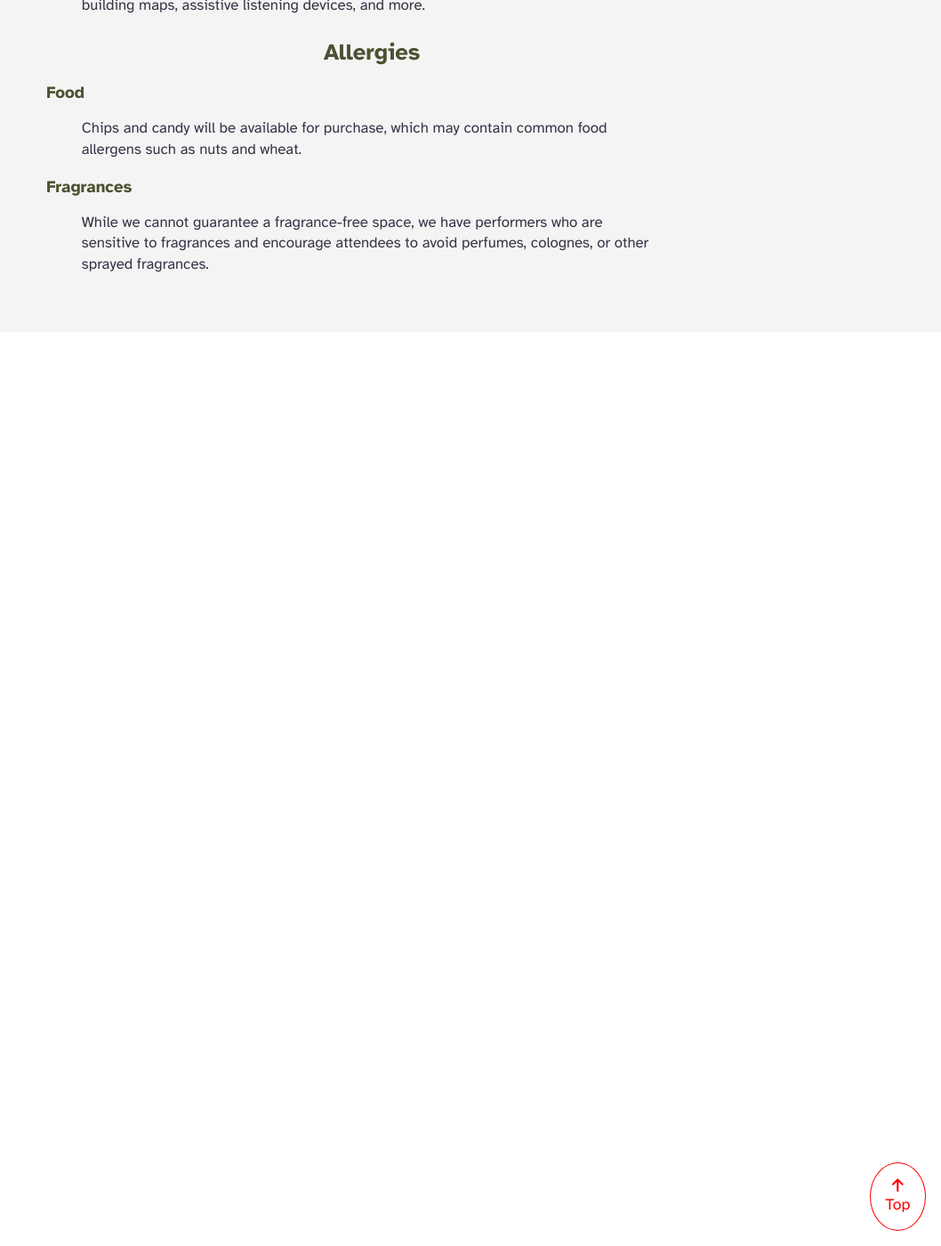
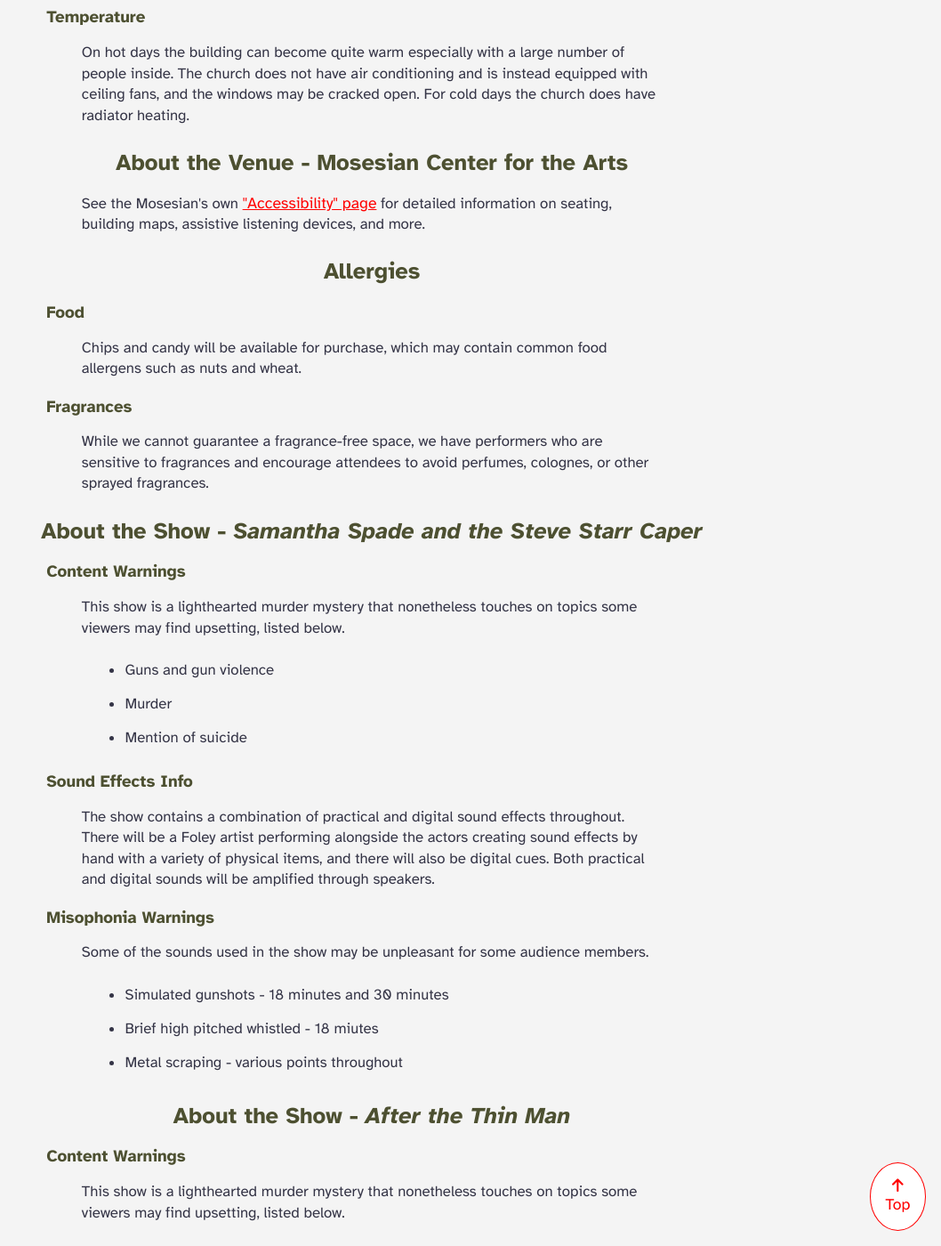
Before and after one commit to pmrp-boston/pmrp-boston.github.io, a Jekyll site: the page built from information.md, in a window 1280 px wide and 1400 px high, scrolled down 1414 px. Shown: the whole window at 89% size, without its empty margins (222-1280 px from the left). Built offline with Jekyll 4.4.1, drawn with Linux system fonts in a browser that asks for light colours; some web fonts are replaced; before the commit the page ends 1787 px from its top, so only the background shows below that; some of the changed text lies outside the part shown.

Commit message:
Add parking, content, sound info

```diff
--- a/_data/bios/bullets.yml
+++ b/_data/bios/bullets.yml
@@ -2,19 +2,32 @@
   - name: "JB Brown"
     bio: "JB Brown (Announcer, After the Thin Man), a California native, has been active in the theatre arts for over thirty years. JB received a Master of Letters in Shakespeare and Performance as well as an MFA with an emphasis in directing Shakespeare from Mary Baldwin University in Staunton, Virginia. He has taught, acted, voice-acted, and directed with various academic and professional theatre groups over the years such as Mary Baldwin in association with the Blackfriars Playhouse, Utah Tech University, Utah Valley University, Hale Center Theatre-Orem, the Kingsmen Shakespeare Company, Sundance Summer Theatre, Utah Shakespeare Festival, and Motley Sounds. Some of his more notable acting performances include Benedick in Much Ado About Nothing, Dromio of Ephesus in The Comedy of Errors, Andrew Wyke in Sleuth, Major General Stanley in The Pirates of Penzance, John Barrymore in I Hate Hamlet, and Fin in One Foot for the Great Salt Lake Fringe Festival. Most recently, he has performed in Hale Center Theatre Orem’s A Christmas Carol as the Ghost of Christmas Present and Marley’s Ghost and locally in the Burlington Players production of The Book of Will as Henry Condell."
   - name: "Simone Agha"
-    bio: "Simone Agha (Foley, The Steve Starr Caper) is thrilled to be once again making noise for a PMRP production. This is her *mumbles*th show stomping and <unintelligible noise> with PMRP."
+    bio: "Simone Agha (Foley, The Steve Starr Caper) is thrilled to be once again making noise for a PMRP production. This is her *mumbles*th show stomping and &lt;unintelligible noise&gt; with PMRP."
+  - name: "Terry Sage Bernard"
+    bio: "Terry Sage Bernard (Foley, The Steve Starr Caper) had ninety bars of gold,<br>
+      As I sailed, as I sailed<br>
+      I'd ninety bars of gold,<br>
+      As I sailed,<br>
+      I'd ninety bars of gold,<br>
+      And dollars manifold,<br>
+      With riches uncontrolled,<br>
+      As I sailed."
   - name: Marielle Boudreau
     bio: "Marielle Boudreau (Ensemble, After the Thin Man) is excited to be making her PMRP debut. She has previously performed with groups including the Gazebo Players, Theatre To Go, Riverside Theatre Works, and Theatre@First. She is also featured as a playwright in this year's Festival@First."
   - name: "Jaimie Carlson"
     bio: "Jaimie Carlson (Foley Coordinator and Assistant Director, After The Thin Man)’s previous roles with PMRP include adapting The Most Dangerous Game and Foley coordinating for various shows. When not choreographing sword fights or breaking glass for PMRP, Jaimie can be found programming robots, playing quizbowl, or cramming more books into her apartment. She would like to thank Hobbes for Asta inspiration. *Clink!*"
   - name: "Jess Conger-Henry"
     bio: "Jess Conger-Henry made a name for herself as a Major General in the War of 1812. She parlayed her military success into a career in politics, being elected the 9th President of the United States. Unfortunately, she was taken ill with typhoid fever, and died just 31 days after being sworn into office. The preceding biography may contain some errors in its historical accuracy."
+  - name: "Mikah Connolly"
+    bio: "Mikah Connolly (Dancer, After the Thin Man) reminds me of the babe. The babe with the power. The power of voodoo. You do, you do."
   - name: Kim Dauber
     bio: "Kim Dauber (Ensemble, After the Thin Man) is back to cause more trouble! She is delighted to be in a show with so many talented people. Please enjoy her shenanigans."
   - name: Caroline DeBrota
     bio: "Caroline DeBrota (Samantha Spade, The Steve Starr Caper) (VOICEOVER): I stared down across the empty cast bio before me. Ever since I closed that performance of Night of the Living Deadback in 2023, I had known in my gut that I would one day be back on the PMRP stage...but had I realized it would be in my first truly \"Starr\"-ing role, after over 18 years of acting? The thing was, there really was more to the character of Samantha Spade than met the eye, er, Private Eye, if you will. Her no-nonsense detective work reminded me of my own calculated approach to my day job as an engineer, and all the lovey-dovey stuff with that secretary of hers certainly called to mind my relationship with the handsome actor Shawyoun Shaidani--a man so irresistible that we've found ourselves entangled in the past twelve shows together..... I snapped out of my recollective trance, realizing I had nothing to write in the cast bio, as I really had nothing to prove. And suddenly it struck me...that Dundee spelled backwards is Eednud!"
   - name: "Sue Downing"
     bio: "Sue Downing (Aunt Katherine, After the Thin Man) has been a voice actor in several shows with PMRP including three Halloween sets and most recently as an understudy for Omar in “Dungeons and Townies” by Michael McAfee. Sue also directed “Family Business” by Tegan Garon on behalf of PMRP sponsorship in the 2023 Boston Theater Marathon XXV."
+  - name: "Joev Dubach"
+    bio: "Joev Dubach (Ensemble, After the Thin Man) is a long-time PMRPer and wakes up wicked early for the November Project. We think his house has secret leprechauns."
   - name: Naomi Ibasitas
     bio: "Naomi Ibasitas (Nora Charles, After the Thin Man) is a Filipino-American actor, stage manager, and director within the Boston fringe and community theatre scene, and ever so excited to be reprising her role as Nora Charles in The Thin Man Returns! Past credits with PMRP include Sulinor the Mighty in Townies and Dragons: Barrel Full of Peril, Lieutenant Sulu in Gender-Swapped Star Trek, and as director of The Furnished Floor. You can also catch her in The Mrs. Hawking play series on YouTube! Hope you all enjoy this next thrilling mystery!"
   - name: Jeremy Holstein
@@ -45,6 +58,8 @@
     bio: "Tori Queeno (Assistant Director, The Steve Starr Caper) is thrilled to be working on their 21st production with PMRP! When not making radio theater, they can be found creating foley sound effects for various other creative projects, performing in TTRPG actual plays, editing and writing for TTRPGs, working with Gehenna Gaming at various gaming conventions, doing too many crafts, and playing too many video games. They would like to thank their fiancé, Jon, for appreciating their whimsy, and their cat, Persephone for being both adorable and evil. See more of Tori's adventures at [thatnerdtori.carrd.co](thatnerdtori.carrd.co)"
   - name: "Jay Sekora"
     bio: "Jay Sekora (Sound Engineer) has worked with PMRP as an actor and director as well as working on sound. He directed PMRP’s adaptations of “THEM!”, “Metropolis”, and ”Filibus”, and adapted and directed “Night of the Living Dead”. His favorite PMRP acting roles were a drunken astronaut in “Junkyard” and the homicidal narrator in “The Tell-Tale Heart”. And he’s done a lot of sound engineering and other sound-tech work. He thanks his chosen family members Zeph and Sally and especially his beloved Mare Freed for getting him back into theater after a long absence, and for a wonderful shared life together. Nineteen years this August!"
+  - name: Jiayi Shao
+    bio: "Jiayi Shao (Foley Understudy, The Steve Starr Caper) might be Batman. I’m just saying, nobody has ever seen them in the same room."
   - name: Shawyoun Shaidani
     bio: "Shawyoun Shaidani (David, After the Thin Man) is excited to return to his third show with PMRP, having previously appeared in “Metropolis” and “Night of the Living Dead.” He is also delighted to be in a twelfth show with his beloved Caroline! Recently, they also appeared together in Theater Company of Saugus’ productions of “Picasso at the Lapin Agile,” “Evil Dead: The Musical,” and “Puffs.” He thanks the cast and crew for making this experience peachy as usual for PMRP. Finally, he would like to thank his friends and family for always supporting his theatrical adventures through thick and Thin (Man)!"
   - name: Racer Soares
@@ -59,4 +74,3 @@
     bio: "Meg Wickham (Stage Manager) is the (officially) unofficial PMRP stalker and has a bizarre love for herding cats. This is her 16th year haunting the group and the 10th since she decided to insert herself into the process. Like a bad penny, they can’t get rid of her."
   - name: "Jack Wickwire"
     bio: "Jack Wickwire (Seller, The Steve Start Caper) has acted and designed for many MetroWest community theaters. His credits include: Makeup design for Ghosts (for PMRP), Picasso at the Lapin Agile, Lend Me a Tenor (TCAN), Prelude to a Kiss, Waiting in the Wings, Agatha Christie Made Me Do It, (for Belmont) and Is He Dead, Sunday in the Park With George (for Vokes); Batboy, Memory of Water (for Arlington)"
-  - name:
--- a/_includes/directions.html
+++ b/_includes/directions.html
@@ -276,7 +276,8 @@
 						at 52 Russel Street.
 					</li>
 				</ol>
-
+				<h2 id="church-parking">Parking</h2>
+				<p>There is a small municipal parking lot at the intersection of Elm, Russell, and Summer Streets (across Russell Street from Domino’s Pizza). There is a large municipal lot, the Buena Vista lot, a few blocks away just past the Somerville Theater on Holland St. There is also street parking in the area, but please be mindful of resident/permit-parking only signs. Most metered parking (including municipal lots) in Somerville is free after 8pm.</p>
 			</div>
 		</div>
 	{% endif %}
--- a/information.md
+++ b/information.md
@@ -3,26 +3,34 @@
 layout: current_program_layout
 showKey: bullets
 theme: summer-mysteries
-showContentReady: false
+showContentReady: true
 shows:
   - title: Samantha Spade and the Steve Starr Caper
     showKey: spade
-    contentNote: "Content context note"
+    contentNote: "This show is a lighthearted murder mystery that nonetheless touches on topics some viewers may find upsetting, listed below."
     contentWarnings:
       - Guns and gun violence
       - Murder
-      - Alcohol
+      - Mention of suicide
+    misophoniaNote: "This show uses a loud wooden clapboard to represent gunshot sounds at various points, as well as some other sounds some audience members may find unpleasant. Approximate times are noted below."
     soundWarnings:
-      - Gunshots at approximately X min (practical)
+      - Simulated gunshots - 18 minutes and 30 minutes
+      - Brief high pitched whistled - 18 miutes
+      - Metal scraping - various points throughout
   - title: After the Thin Man
     showKey: thinman
-    contentNote: "Content context note"
+    contentNote: "This show is a lighthearted murder mystery that nonetheless touches on topics some viewers may find upsetting, listed below."
     contentWarnings:
       - Guns and gun violence
       - Murder
-      - Alcohol
+      - Alcohol and drunkenness
+      - Violence against women
+    misophoniaNote: "This show uses a loud wooden clapboard to represent gunshot sounds as well as physical violence impacts at various points, as well as some other sounds some audience members may find unpleasant. Approximate times are noted below."
     soundWarnings:
-      - Gunshots at approximately X min (practical)
+      - Glass break - 35 minutes and 42 minutes
+      - Simulated gunshots - 42 minutes
+      - Loud metal clattering - 43 minutes
+      - Simulated punch - 55 minutes
 venues:
   - church
   - mosesian
```
Also changed, not shown: index.md (+7 -2 lines).
